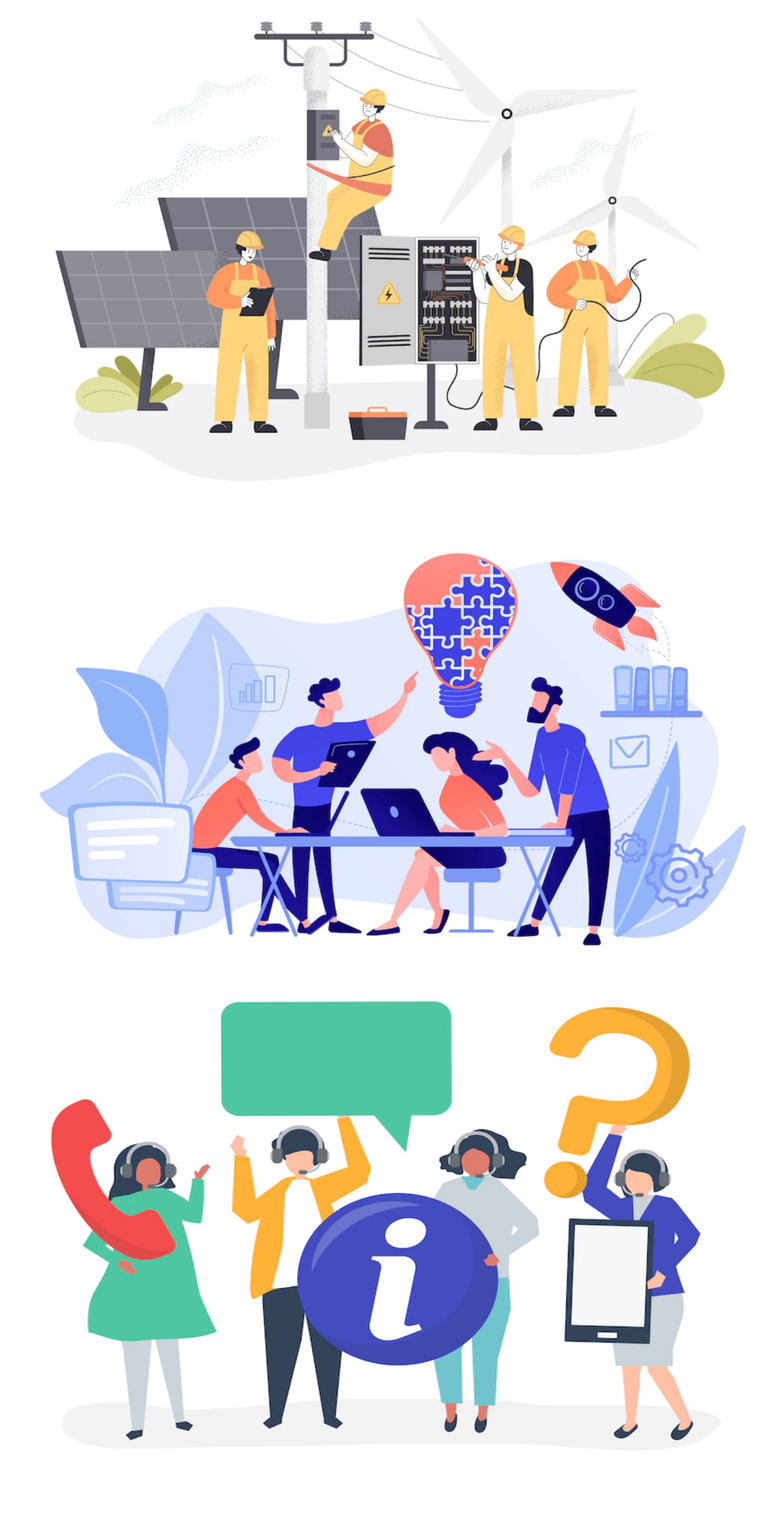
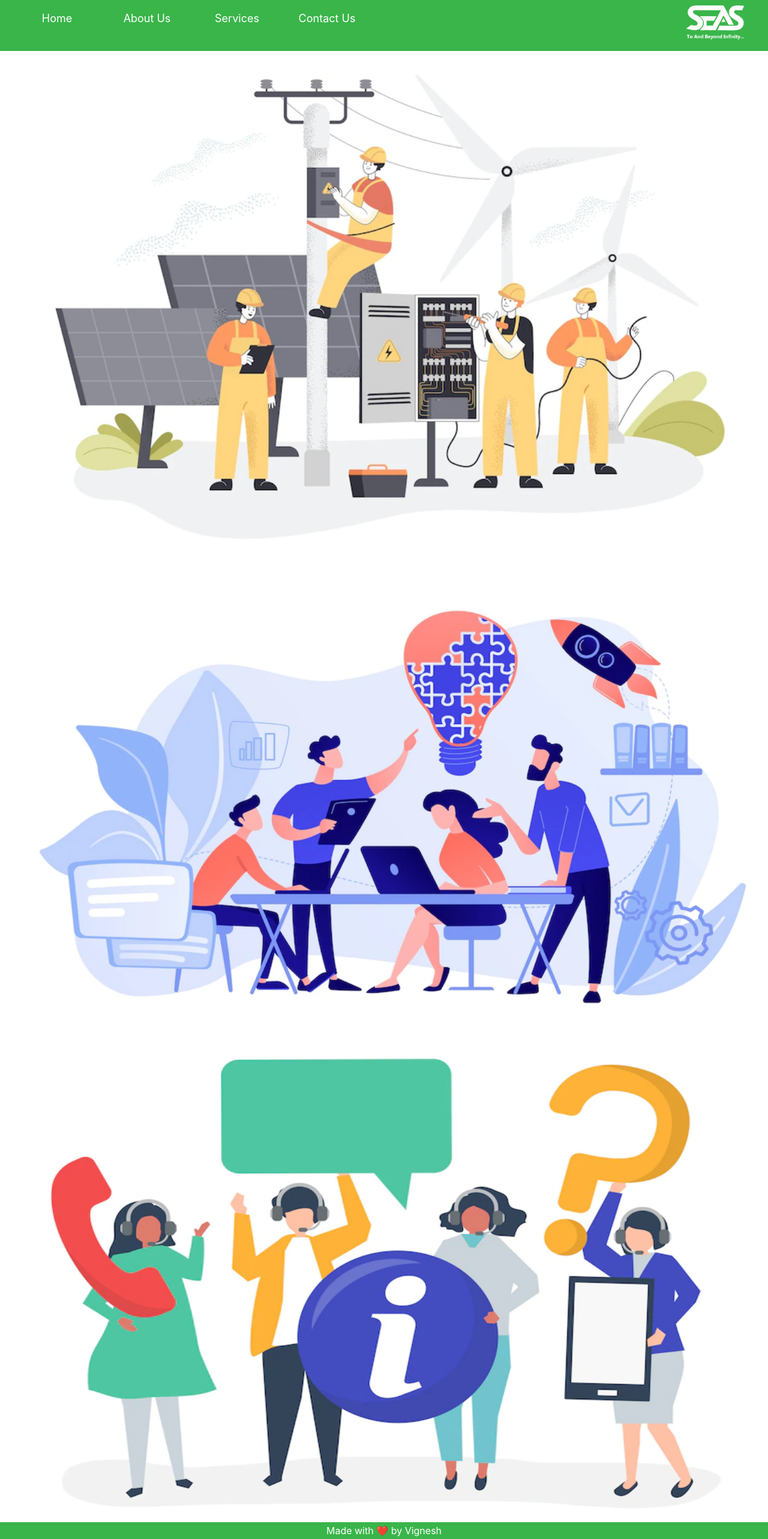
Before and after one commit to webdev-vignesh/SEAS, a React (Create React App) app: page / in a window 1280 px wide. Shown: the part 11-2577 px from the top of the page at 60% size. Before the commit the page ends 2453 px from the top, so only its background shows below. Built offline with nearby package versions, Linux system fonts and the light colour scheme.

Commit message:
components updated

```diff
--- a/src/components/MainPage.js
+++ b/src/components/MainPage.js
@@ -1,14 +1,19 @@
 import AboutUs from "./AboutUs";
 import ContactUs from "./ContactUs";
 import HomePage from "./HomePage";
+import NavBar from "./NavBar";
 import ScrollToTop from "react-scroll-to-top";
+import Footer from "./Footer";
+
 
 function MainPage() {
   return (
     <div>
+      <NavBar />
       <HomePage />
       <AboutUs />
       <ContactUs />
+      <Footer />
       <ScrollToTop smooth color="#3ab54a" width="" />
     </div>
   );
```
Lines whose indentation alone changed are shown as unchanged.
